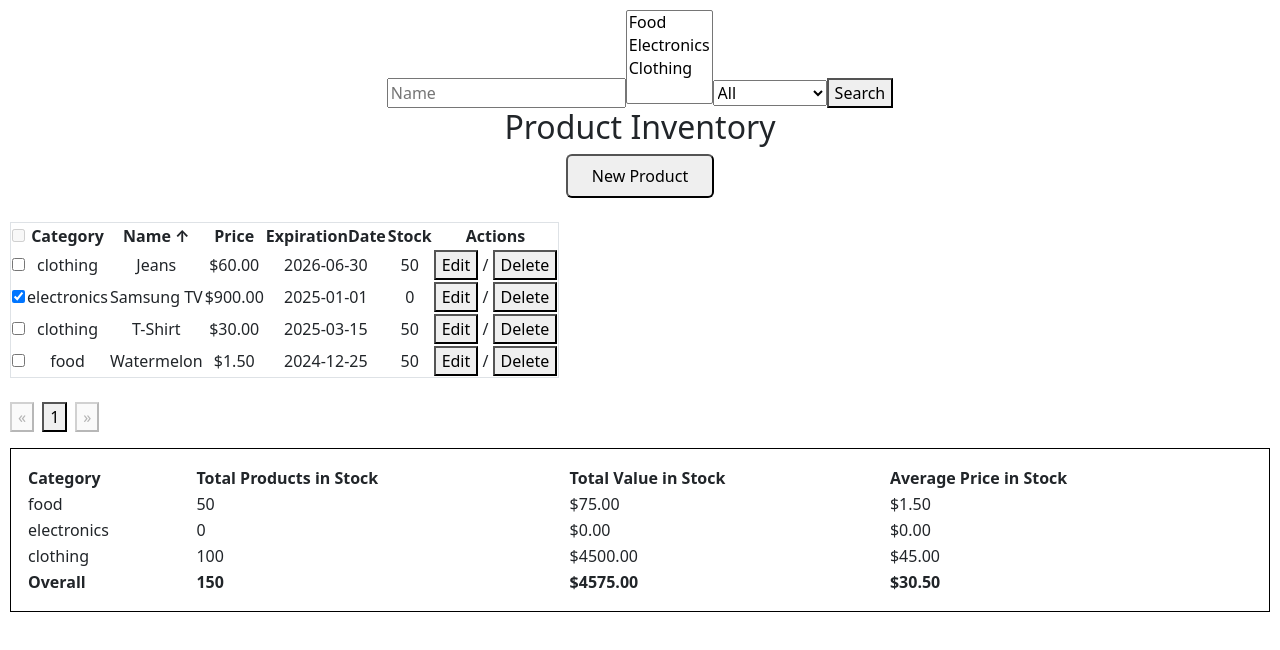
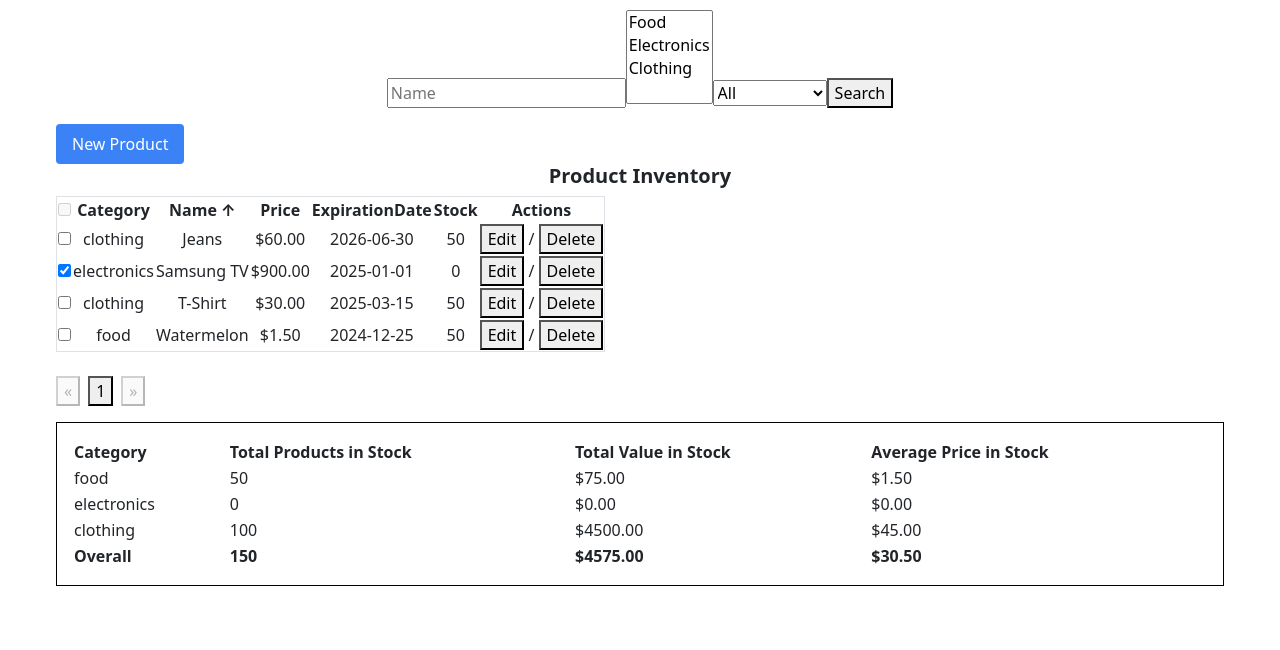
Before and after one commit to gramos-encora/Stock-and-Inventory-App, a React (Create React App) app in the folder frontend/: page / in a window 1280 px wide. Shown: the top 650 px of the page. Built offline with nearby package versions, Linux system fonts and the light colour scheme.

Commit message:
Styled InventoryPage Component

```diff
--- a/frontend/src/components/InventoryPage.tsx
+++ b/frontend/src/components/InventoryPage.tsx
@@ -4,6 +4,8 @@ import InventoryOverview from "./InventoryOverview";
 import NewProductModal from "./NewProductModal";
 import { Product } from "../models/Product";
 import { Category, Availability } from "../App";
+
+import "../styles/InventoryPage.css";
 
 interface Props {
   products: Product[];
@@ -42,16 +44,10 @@ const InventoryPage: React.FC<Props> = ({
   return (
     <div className="inventory-page">
       {/* Encabezado con botón para agregar producto */}
-      <div className="flex justify-between items-center w-full mb-4">
-        <h2 className="text-xl font-bold">Product Inventory</h2>
-        <button
-          onClick={() => setIsModalOpen(true)}
-          className="bg-blue-500 px-4 py-2 rounded"
-        >
-          New Product
-        </button>
+      <div className="inventory-header">
+        <button onClick={() => setIsModalOpen(true)}>New Product</button>
       </div>
-
+      <h2>Product Inventory</h2>
       {/* Tabla de productos con paginación, sorting y filtros aplicados */}
       <InventoryTable
         products={products}
--- /dev/null
+++ b/frontend/src/styles/InventoryPage.css
@@ -0,0 +1,33 @@
+/* Contenedor principal de la página */
+.inventory-page {
+    padding: 16px;
+    max-width: 1200px;
+    margin: 0 auto;
+}
+
+/* Encabezado con botón */
+.inventory-header {
+    display: flex;
+    width: 100%;
+}
+
+/* Título */
+h2 {
+    font-size: 1.25rem; /* text-xl */
+    font-weight: bold; /* font-bold */
+}
+
+/* Botón "New Product" */
+.inventory-header button {
+    background-color: #3b82f6; /* bg-blue-500 */
+    color: white;
+    padding: 8px 16px;
+    border: none;
+    border-radius: 4px;
+    cursor: pointer;
+    transition: background-color 0.2s;
+}
+
+.inventory-header button:hover {
+    background-color: #2563eb;
+}
```
